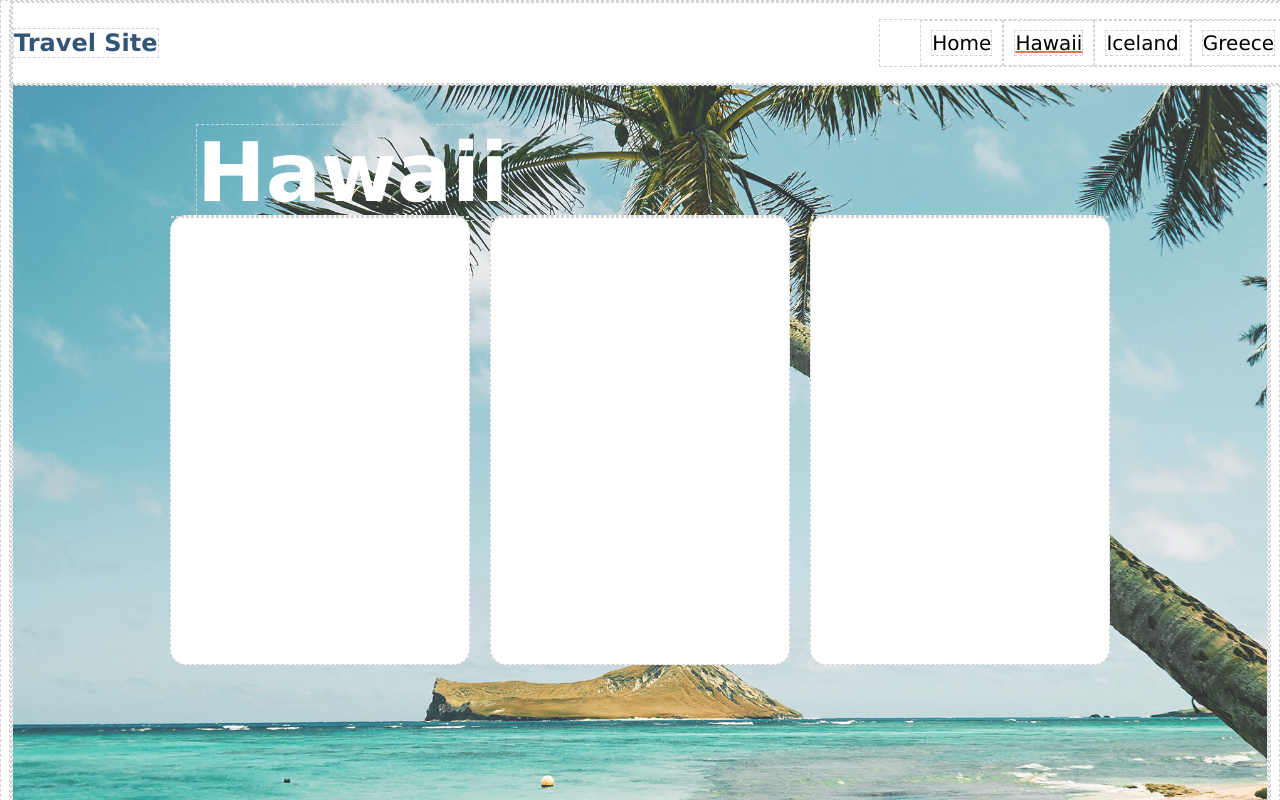
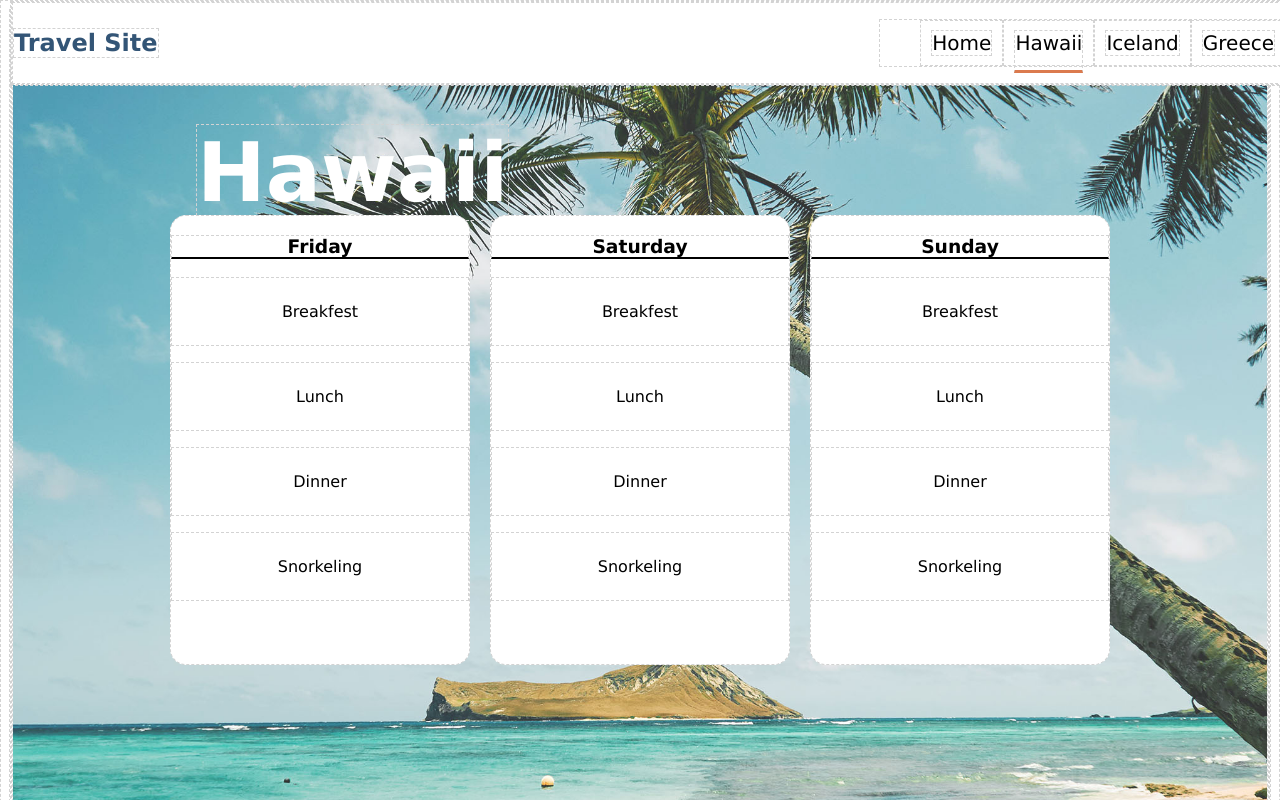
Before and after one commit to Micester/Isaiah-Mckenzie-Travelsite, a plain HTML site: page pages/hawaii.html in a window 1280 px wide. Shown: the top 800 px of the page. Drawn offline with Linux system fonts and the light colour scheme.

Commit message:
add fixed nav-bar underline page indicator

```diff
--- a/css/destinations.css
+++ b/css/destinations.css
@@ -34,6 +34,7 @@
     height: 450px;
     max-height: 550px;
     border-radius: 1rem;
+    text-align: center;
 }
 
 .album-saturday {
@@ -47,6 +48,7 @@
     height: 450px;
     max-height: 550px;
     border-radius: 1rem;
+    text-align: center;
 }
 
 .album-sunday {
@@ -60,4 +62,13 @@
     height: 450px;
     max-height: 550px;
     border-radius: 1rem;
+    text-align: center;
 }
+
+.album__titles {
+    border-bottom: 0.125rem solid black;
+}
+
+.activities {
+    padding: 1.5rem;
+}
--- a/css/global.css
+++ b/css/global.css
@@ -44,15 +44,21 @@
 }
 
 .current {
-    text-decoration-color: #DB7A4E;
     color: black;
-    font-size: 20px;
+    font-size: 1.25rem;
+    border-bottom: 0.21875rem solid #DB7A4E;
+    text-decoration: none;
+
+    padding-bottom: 15px;
+    border-bottom-style: solid;
+    border-bottom-width: 3.1px;
+    width: fit-content;
 }
 
 .not_current{
     text-decoration: none;
     color: black;
-    font-size: 20px;
+    font-size: 1.25rem;
 }
 
 /* Footer */
--- a/css/landing.css
+++ b/css/landing.css
@@ -10,7 +10,7 @@
 }
 
 .home__title {
-    font-size: 46px;
+    font-size: 2.875rem;
 }
 
 .home__wrapper {
--- a/pages/hawaii.html
+++ b/pages/hawaii.html
@@ -30,20 +30,32 @@
     <div class="hawaii-section">
         <h1 class="hawaii-section__title">Hawaii</h1>
          <img class="hawaii-section__img" src="../assets/images/hawaii.jpg" alt="hawaii_art"/>
+
+         <!-- Saturday cards the friday is a lie -->
          <article class="album-friday">
-            <div class="border">
+                <h1 class="album__titles">Saturday</h1>
+                <p class="activities">Breakfest</p>
+                <p class="activities">Lunch</p>
+                <p class="activities">Dinner</p>
+                <p class="activities">Snorkeling</p>
+        </article>
 
-            </div>
+        <!-- Sunday Cards -->
+        <article class="album-saturday">
+                <h1 class="album__titles">Sunday</h1>
+                <p class="activities">Breakfest</p>
+                <p class="activities">Lunch</p>
+                <p class="activities">Dinner</p>
+                <p class="activities">Snorkeling</p>
         </article>
-        <article class="album-saturday">
-            <div class="border">
 
-            </div>
-        </article>
+        <!-- Friday Cards -->
         <article class="album-sunday">
-            <div class="border">
-
-            </div>
+                <h1 class="album__titles">Friday</h1>
+                <p class="activities">Breakfest</p>
+                <p class="activities">Lunch</p>
+                <p class="activities">Dinner</p>
+                <p class="activities">Snorkeling</p>
          </article>
     </div>
 </section>
```
